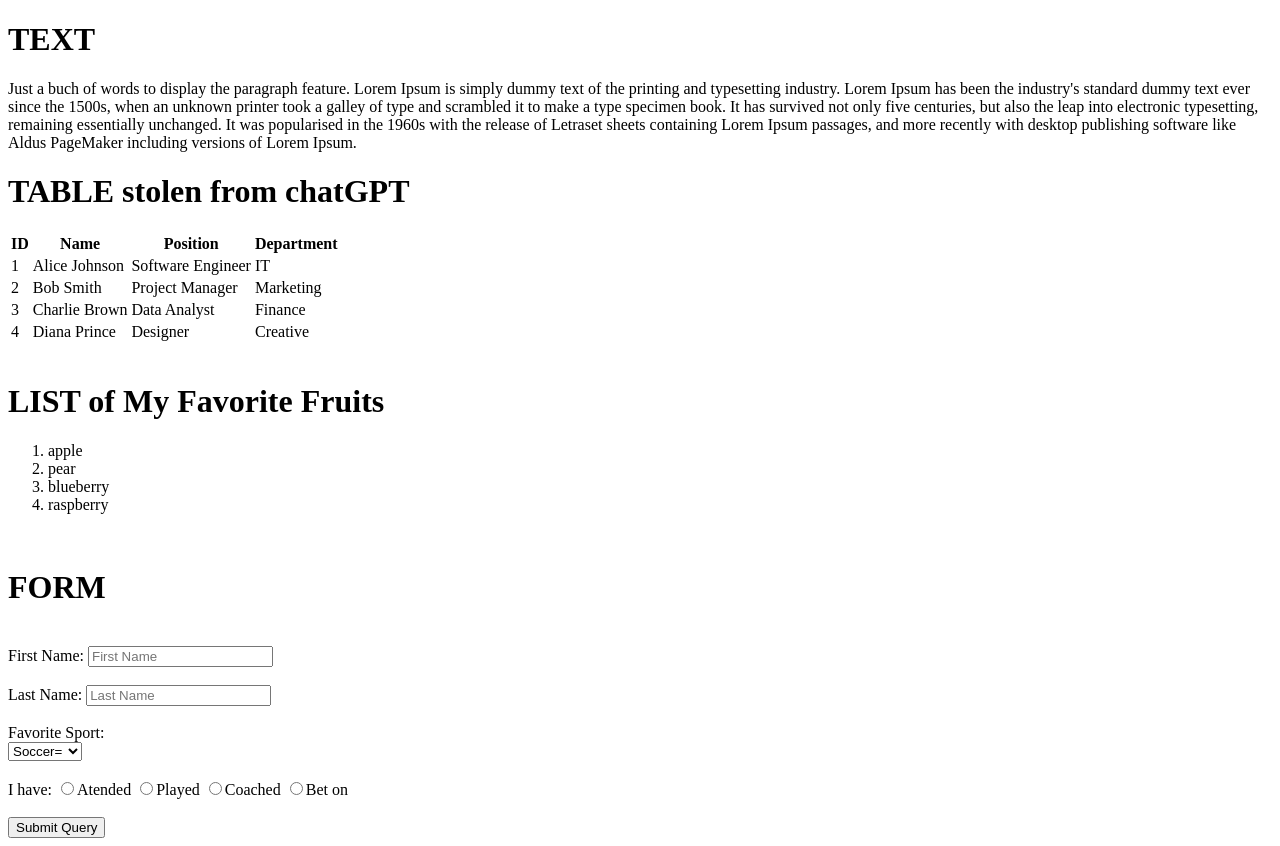
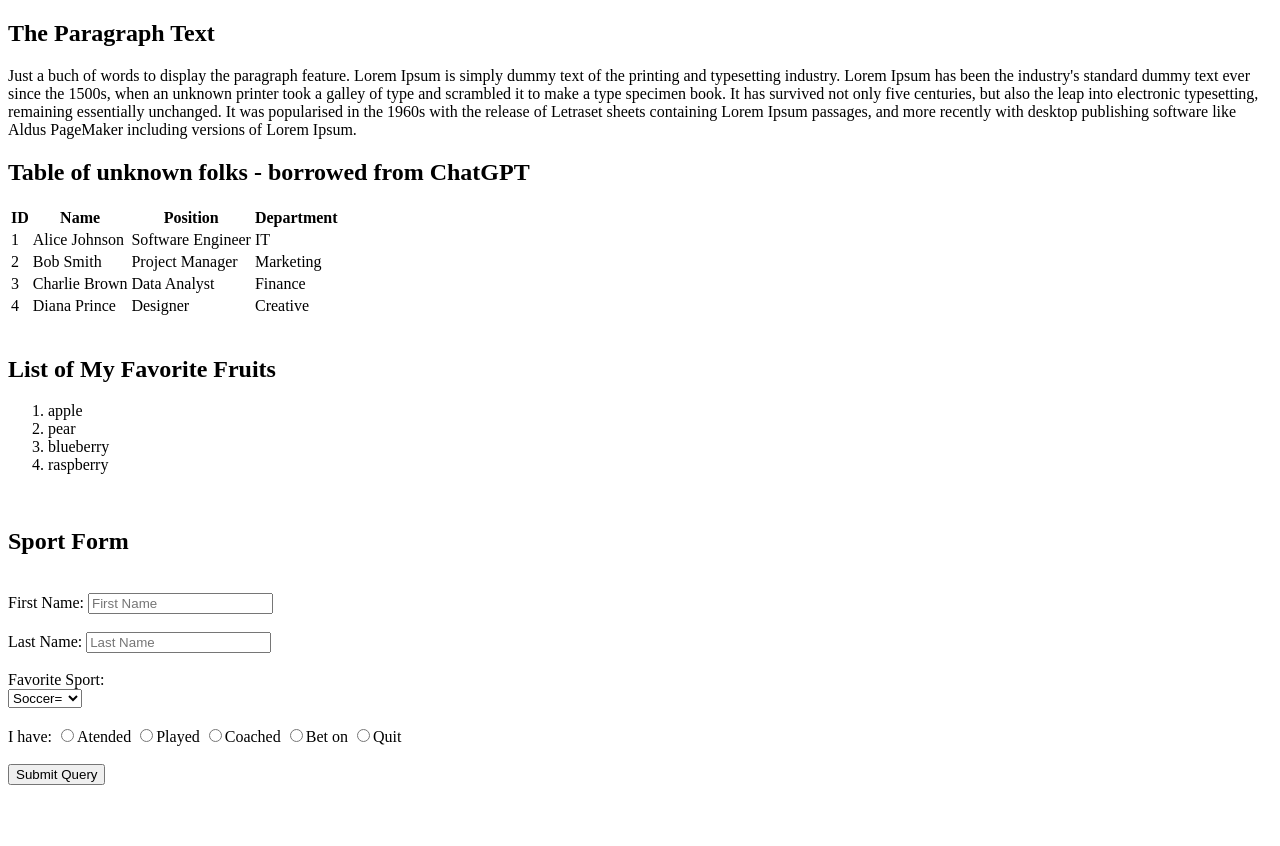
Before and after one commit to ml4ballard/HTMLAssessment, a plain HTML site: page assessment.html in a window 1280 px wide. After the commit the page ends 800 px from the top, so only its background shows below. Drawn offline with Linux system fonts and the light colour scheme.

Commit message:
Sunday Homework 2

```diff
--- a/assessment.html
+++ b/assessment.html
@@ -5,13 +5,13 @@
 <title>HTML Homework Assignment</title>
 </head>
 <body>
-<h1>TEXT</h1>
+<h2>The Paragraph Text</h2>
 <p> Just a buch of words to display the paragraph feature. Lorem Ipsum is simply dummy text of the printing and typesetting industry. Lorem Ipsum has been the industry's standard dummy text ever since the 1500s, when an unknown printer took a galley of type and scrambled it to make a type specimen book. It has survived not only five centuries, but also the leap into electronic typesetting, remaining essentially unchanged. It was popularised in the 1960s with the release of Letraset sheets containing Lorem Ipsum passages, and more recently with desktop publishing software like Aldus PageMaker including versions of Lorem Ipsum.
 </p>
 </body>
 
 <body>
-<h1>TABLE stolen from chatGPT</h1>
+<h2>Table of unknown folks -  borrowed from ChatGPT</h2>
     <table>
         <thead>
             <tr>
@@ -52,7 +52,7 @@
 </body>
 
 <body>
-<h1>LIST of My Favorite Fruits</h1>
+<h2>List of My Favorite Fruits</h2>
 <ol>
   <li>apple</li>
   <li>pear</li>
@@ -63,7 +63,7 @@
 </body>
 
 <body>
-<h1>FORM</h1>
+<h2>Sport Form</h2>
 <br>
     <label for="firstName">First Name:</label>
     <input type="text" id="firstName" name="firstName" required placeholder="First Name"><br><br>
@@ -82,7 +82,8 @@
      <input name="attended" type="radio"/>Atended
      <input name="attended" type="radio"/>Played
      <input name="attended" type="radio"/>Coached
-     <input name="attended" type="radio"/>Bet on<br><br>
+     <input name="attended" type="radio"/>Bet on
+     <input name="attended" type="radio"/>Quit<br><br>
      <input type="submit" value="Submit Query">
 <br>
 </form>
```
